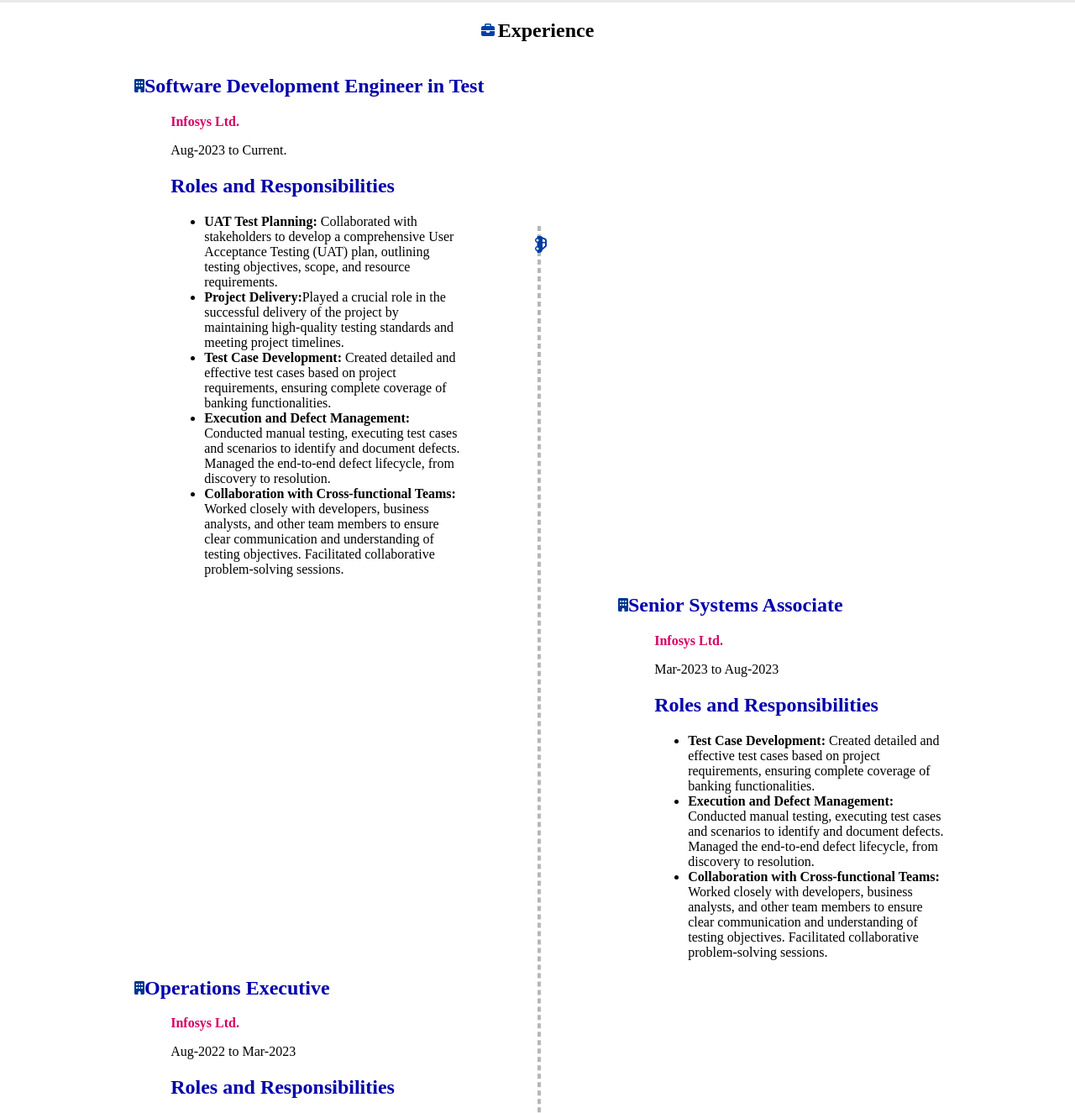
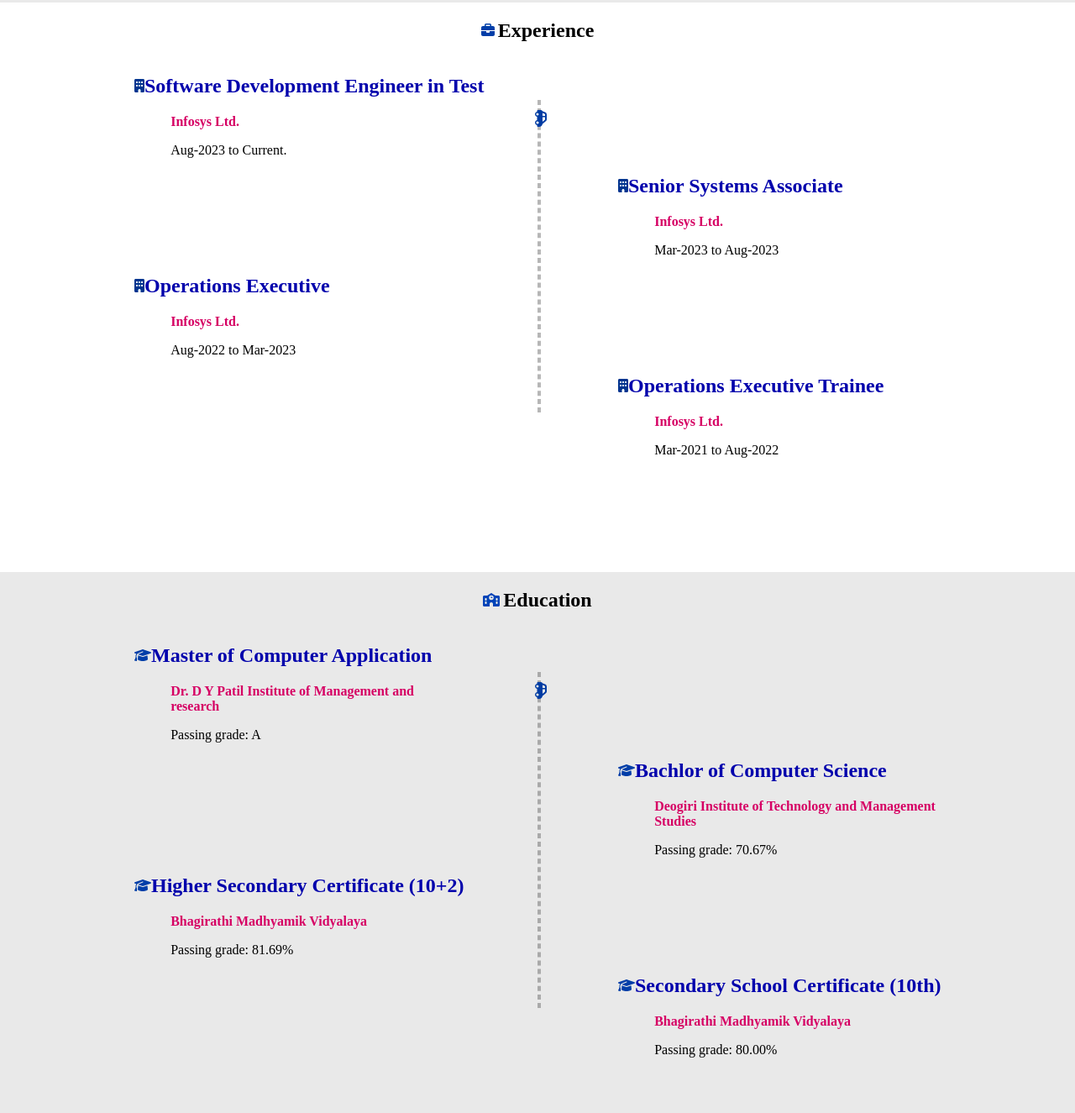
Before and after one commit to Ganesha-Codes/resume, a plain HTML site: page index.html in a window 1280 px wide. Shown: the part 1173-2498 px from the top of the page at 84% size. Drawn offline with Linux system fonts and the light colour scheme.

Commit message:
removed roles and resposibilities

```diff
--- a/index.html
+++ b/index.html
@@ -126,7 +126,7 @@
                     <div class="school-info">
                         <p class="school-name"><b> Infosys Ltd.</b></p>
                         <p>Aug-2023 to Current.</p>
-                        <p><h1>Roles and Responsibilities</h1>
+                        <!-- <p><h1>Roles and Responsibilities</h1>
                             <ul>
                                 <li><b>UAT Test Planning:</b> Collaborated with stakeholders to develop a comprehensive User Acceptance Testing
                                     (UAT) plan, outlining testing objectives, scope, and resource requirements.
@@ -146,7 +146,7 @@
                                 </li>
 
                             </ul>
-                        </p>
+                        </p> -->
                     </div>
                 </div>
                 <div class="timeline-box">
@@ -154,7 +154,7 @@
                     <div class="school-info">
                         <p class="school-name"><b> Infosys Ltd.</b></p>
                         <p>Mar-2023 to Aug-2023</p>
-                        <p><h1>Roles and Responsibilities</h1>
+                        <!-- <p><h1>Roles and Responsibilities</h1>
                             <ul>
                                 <li><b>Test Case Development:</b>  Created detailed and effective test cases based on project requirements, ensuring
                                     complete coverage of banking functionalities.
@@ -168,7 +168,7 @@
                                 </li>
 
                             </ul>
-                        </p>
+                        </p> -->
                     </div>
                 </div>
                 <div class="timeline-box">
@@ -176,7 +176,7 @@
                     <div class="school-info">
                         <p class="school-name"><b> Infosys Ltd.</b></p>
                         <p>Aug-2022 to Mar-2023</p>
-                        <p><h1>Roles and Responsibilities</h1>
+                        <!-- <p><h1>Roles and Responsibilities</h1>
                             <ul>
                                 <li><b>Test Case Development:</b>  Created detailed and effective test cases based on project requirements, ensuring
                                     complete coverage of banking functionalities.
@@ -190,7 +190,7 @@
                                 </li>
 
                             </ul>
-                        </p>
+                        </p> -->
                     </div>
                 </div>
                 <div class="timeline-box">
@@ -198,7 +198,7 @@
                     <div class="school-info">
                         <p class="school-name"><b> Infosys Ltd.</b></p>
                         <p>Mar-2021 to Aug-2022</p>
-                        <p><h1>Roles and Responsibilities</h1>
+                        <!-- <p><h1>Roles and Responsibilities</h1>
                             <ul>
                                 <li><b>Test Case Development:</b>  Created detailed and effective test cases based on project requirements, ensuring
                                     complete coverage of banking functionalities.
@@ -212,7 +212,7 @@
                                 </li>
 
                             </ul>
-                        </p>
+                        </p> -->
                     </div>
                 </div>
                 <div class="timeline-devider">
```
